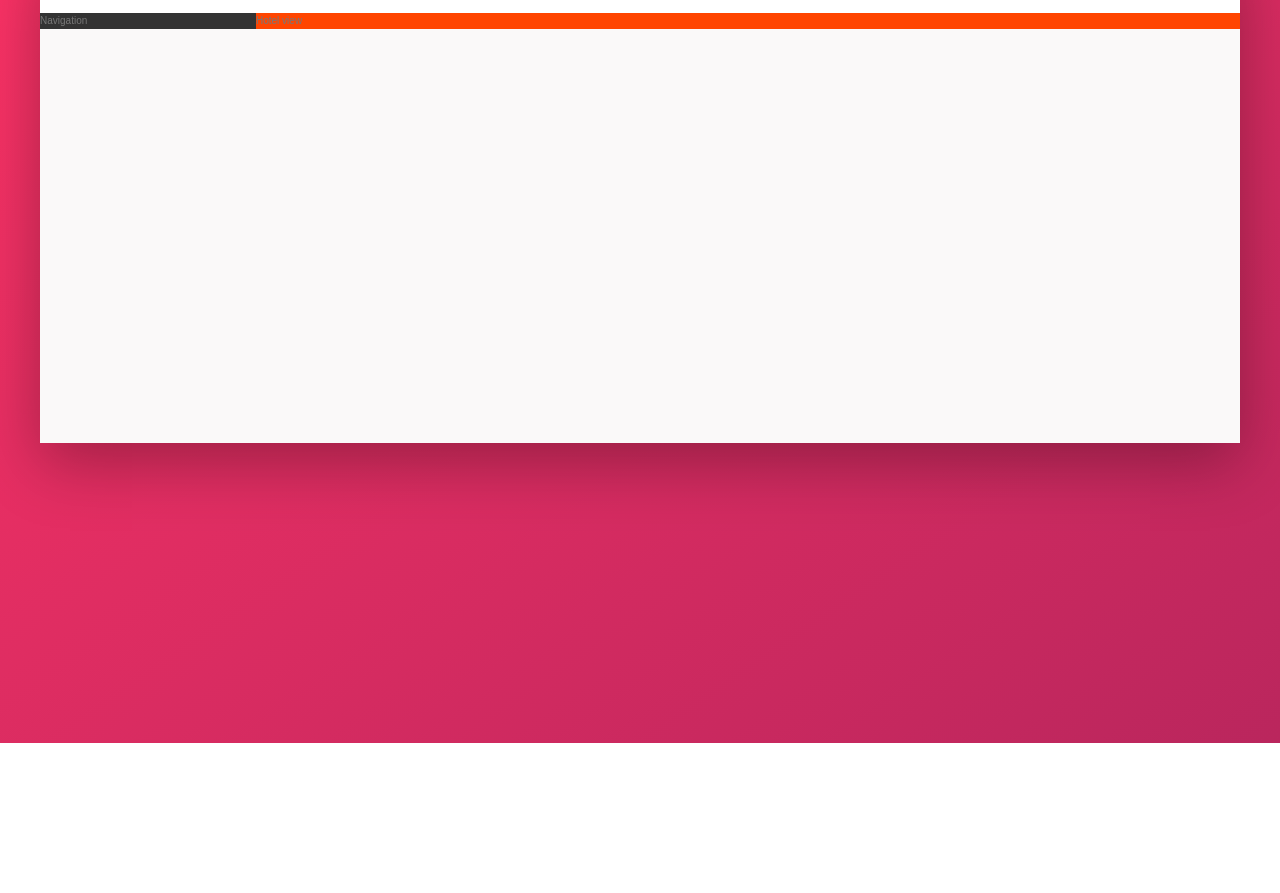
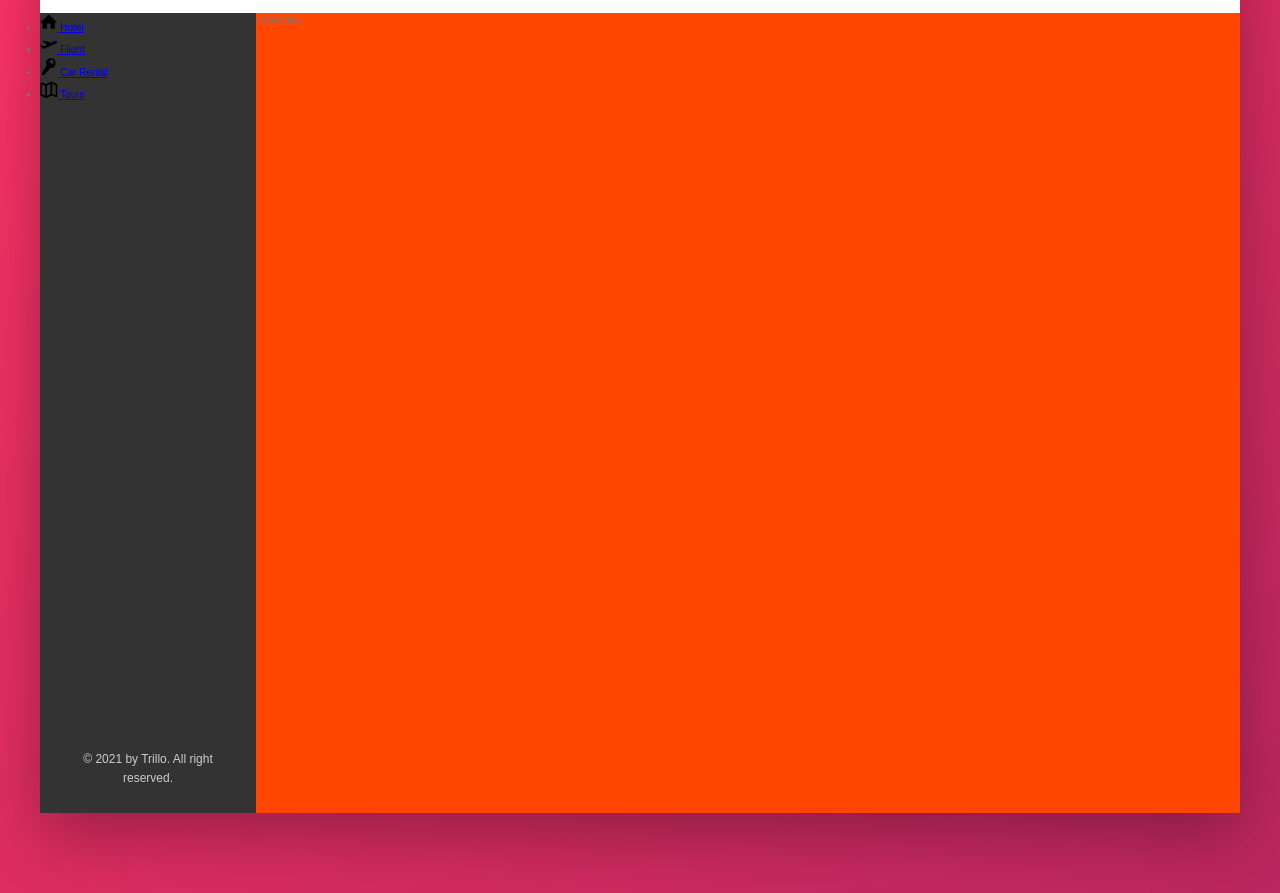
Before and after one commit to mattyImry/UdemyCssSass_Project2, a website: page index.html in a window 1280 px wide. Shown: the part 137-1030 px from the top of the page. Before the commit the page ends 880 px from the top, so only its background shows below. Drawn offline with Linux system fonts and the light colour scheme.

Commit message:
Add side nav

```diff
--- a/index.html
+++ b/index.html
@@ -48,8 +48,46 @@
 
             <div class="content">
                 <nav class="sidebar">
-                    Navigation
+                    <ul class="side-nav">
+                        <li class="side-nav__item">
+                            <a href="#" class="side-nav__link">
+                                <svg class="side-nav__icon">
+                                    <use xlink:href="img/sprite.svg#icon-home"></use>
+                                </svg>
+                                <span>Hotel</span>
+                            </a>
+                        </li>
+                        <li class="side-nav__item">
+                            <a href="#" class="side-nav__link">
+                                <svg class="side-nav__icon">
+                                    <use xlink:href="img/sprite.svg#icon-aircraft-take-off"></use>
+                                </svg>
+                                <span>Flight</span>
+                            </a>
+                        </li>
+                        <li class="side-nav__item">
+                            <a href="#" class="side-nav__link">
+                                <svg class="side-nav__icon">
+                                    <use xlink:href="img/sprite.svg#icon-key"></use>
+                                </svg>
+                                <span>Car Rental</span>
+                            </a>
+                        </li>
+                        <li class="side-nav__item">
+                            <a href="#" class="side-nav__link">
+                                <svg class="side-nav__icon">
+                                    <use xlink:href="img/sprite.svg#icon-map"></use>
+                                </svg>
+                                <span>Tours</span>
+                            </a>
+                        </li>
+                    </ul>
+                    <div class="legal">
+                        &copy; 2021 by Trillo. All right reserved.
+                    </div>
                 </nav>
+
+
                 <main class="hotel-view">
                     Hotel view
                 </main>
--- a/sass/_components.scss
+++ b/sass/_components.scss
@@ -119,3 +119,32 @@
     }
 
 }
+
+
+///SIDE NAV/////////
+
+.side-nav {
+
+    &__item {
+
+    }
+
+    &__link {
+
+    }
+
+    &__icon {
+        width: 1.75rem;
+        height: 1.75rem;
+
+    }
+}
+
+///LEGAL/////////
+
+.legal {
+    font-size: 1.2rem;
+    color: var(--color-grey-light-4);
+    text-align: center;
+    padding: 2.5rem;
+}
--- a/sass/_layout.scss
+++ b/sass/_layout.scss
@@ -1,6 +1,6 @@
 .container {
     max-width: 120rem;
-    margin: 8rem auto; //CENTER THE CONMTAINER TO CENTER TO ITS PARENT ELEMENT (auto)
+    margin: 8rem auto;              //CENTER THE CONMTAINER TO CENTER TO ITS PARENT ELEMENT (auto)
     background-color: var(--color-grey-light-1);
     box-shadow: var(--shadow-dark);
 
@@ -18,7 +18,7 @@
 }
 
 .content {
-    display: flex;  //START FLEX BOX BY GIVING "FLEX" TO PARENT-CONTAINER THIS IS A FLEX CONTAINER
+    display: flex;                  //START FLEX BOX BY GIVING "FLEX" TO PARENT-CONTAINER THIS IS A FLEX CONTAINER
 }
 
 .sidebar {
@@ -26,11 +26,18 @@
 
     flex: 0 0 18%;
 
+    display: flex;                  // CHANGING DIRECTION FOR SIDE BAR TOP TO DOWN
+    flex-direction: column;
+    justify-content: space-between; // pushing legal writing to bottom and icons at top
+
 }
 
 .hotel-view {
     background-color: #fff;
+
+
     background-color: orangered;
+    height: 80rem;
 
     flex: 1;
 }
```
Also changed, not shown: css/style.css.
